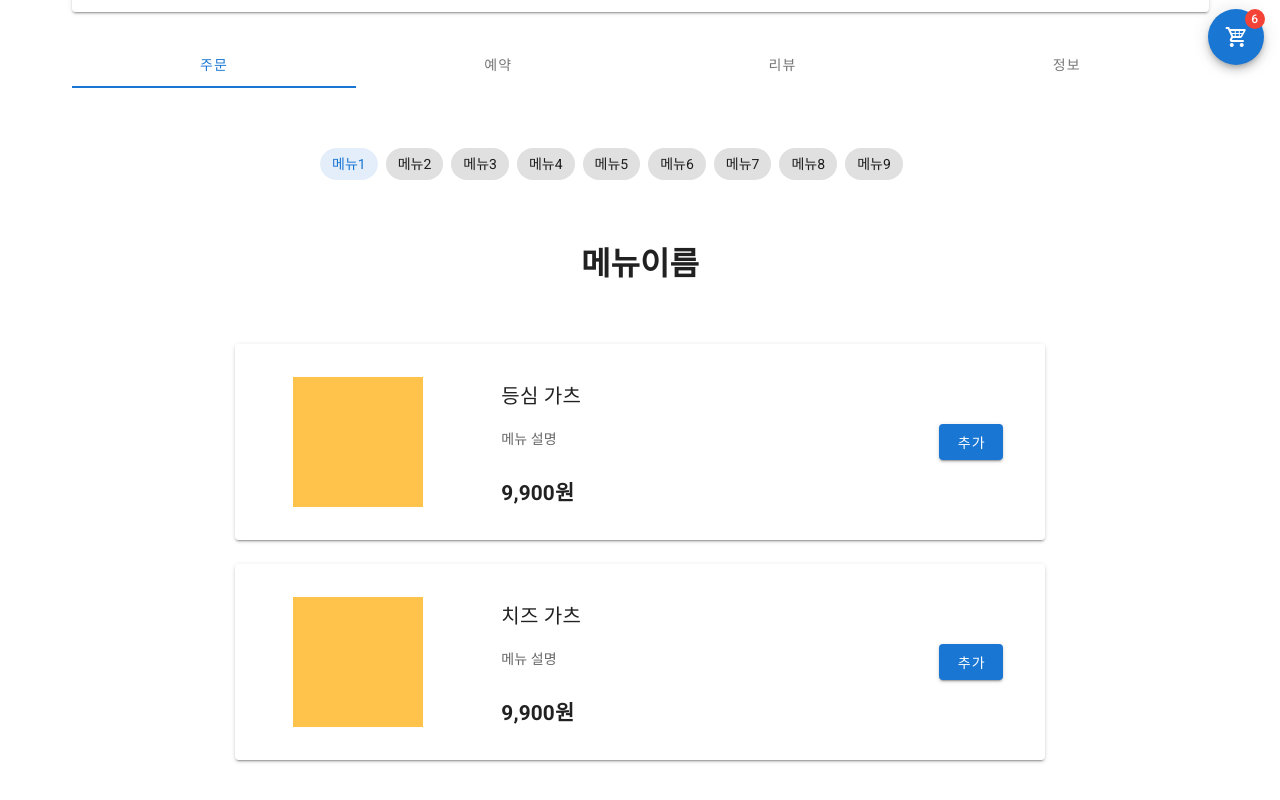
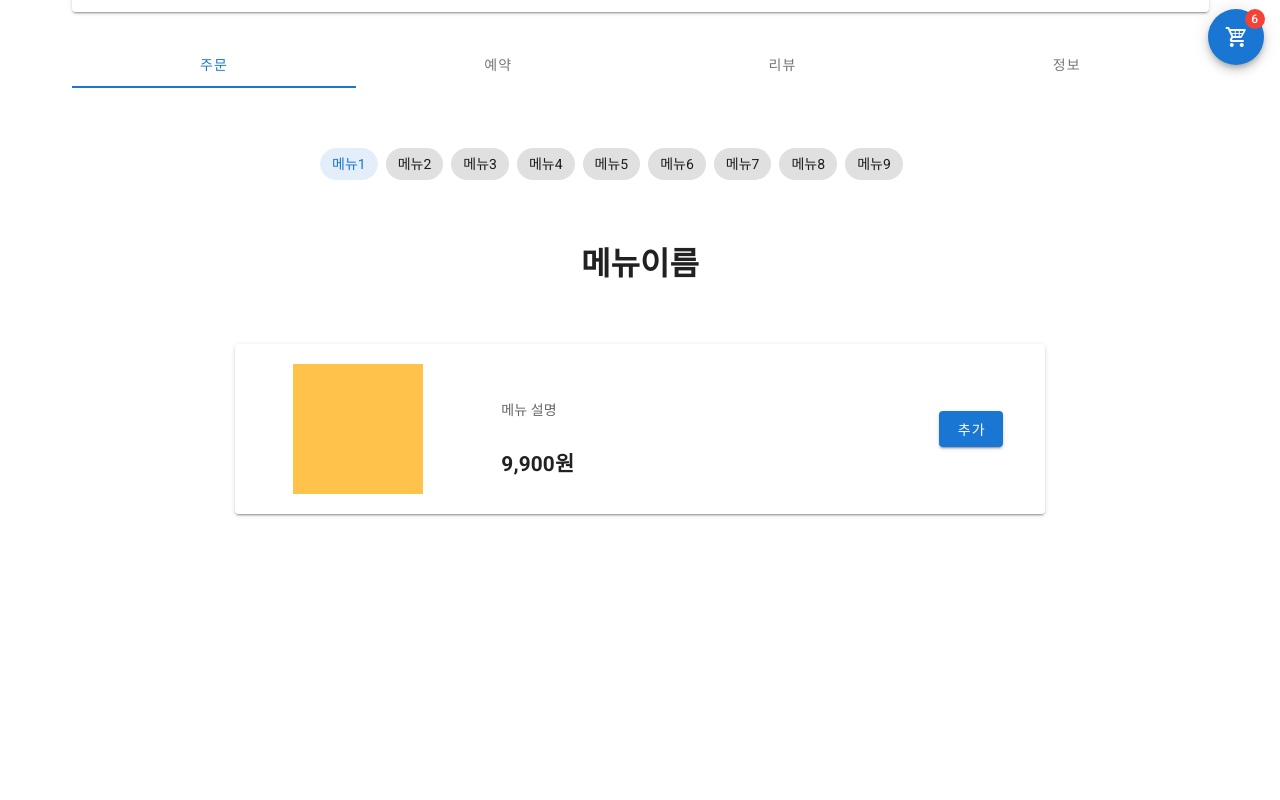
Before and after one commit to tddyko/market, a Vue app in the folder front/: page /marketdetail in a window 1280 px wide. Shown: the part 719-1519 px from the top of the page. After the commit the page ends 1273 px from the top, so only its background shows below. Built offline with nearby package versions, Linux system fonts and the light colour scheme.

Commit message:
반복문 돌리면 무한루프...

```diff
--- a/front/src/views/main/marketdetail/order/OrderCards.vue
+++ b/front/src/views/main/marketdetail/order/OrderCards.vue
@@ -12,9 +12,6 @@
       justify="center"
     >
       <v-col
-        v-for="card in cards"
-        :key="card.title"
-        :cols="card.flex"
         lg="9"
         md="10"
         sm="12"
@@ -54,13 +51,9 @@
             >
               <div
                 v-if="$vuetify.breakpoint.name === 'xs' "
-                :class="card_text"
-                v-text="card.title"
               />
               <v-card-title
                 v-else
-                :class="card_text"
-                v-text="card.title"
               />
               <v-card-text
                 :class="card_text"
@@ -104,9 +97,6 @@ export default {
   }),
   computed: {
     cards: {
-      get() {
-        return this.$store.getters["marketDetail/getCards"]
-      }
     },
     btnOption(){
       switch (this.$vuetify.breakpoint.name){
--- a/front/src/views/main/marketdetail/popup/order/OrderSelect.vue
+++ b/front/src/views/main/marketdetail/popup/order/OrderSelect.vue
@@ -9,6 +9,7 @@
       <v-btn
         dark
         icon
+        @click="floating.orderSelectDialog = false"
       >
         <v-icon>mdi-close</v-icon>
       </v-btn>
```
